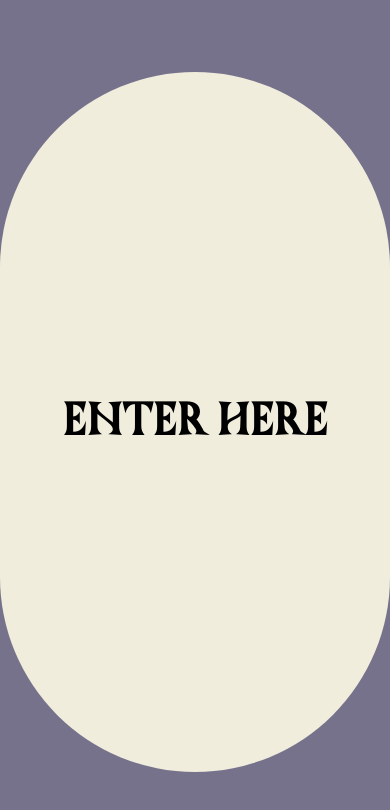
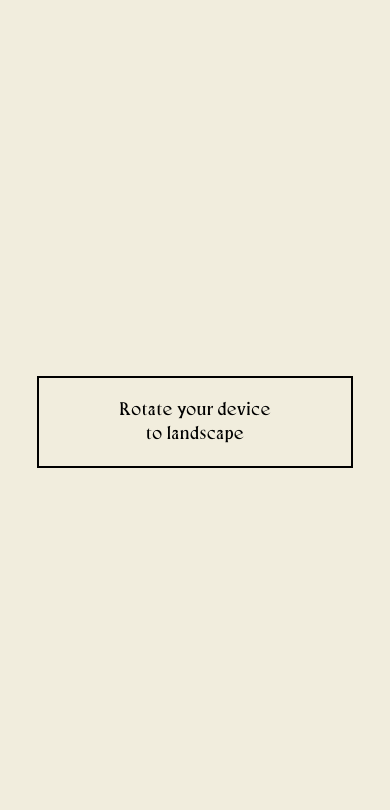
Before and after one commit to hackclub/boreal, a Next.js app: page / in a window 390 px wide. Shown: the top 810 px of the page. Built offline with nearby package versions, Linux system fonts and the light colour scheme.

Commit message:
mobile rotation view

```diff
--- a/src/app/page.tsx
+++ b/src/app/page.tsx
@@ -185,7 +185,13 @@ export default function Home() {
   }, [page]);
 
   return (
-    <main>
+    <>
+    <div className="flex items-center justify-center h-screen sm:hidden">
+      <div className="text-center py-5 border-2 border-black pl-20 pr-20">
+        Rotate your device<br></br>to landscape
+      </div>
+    </div>
+    <main className="hidden sm:block">
       <AnimatePresence>
         {page === 0 && (
           <div key="page-0" className="bg-[#76728B] h-screen">
@@ -508,5 +514,6 @@ export default function Home() {
         )}
       </AnimatePresence>
     </main>
+    </>
   );
 }
```
